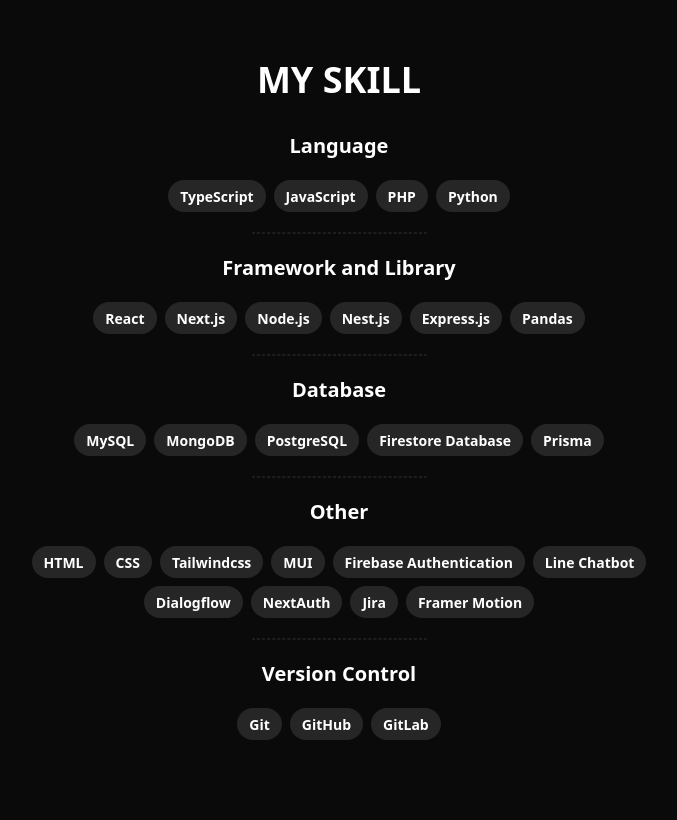
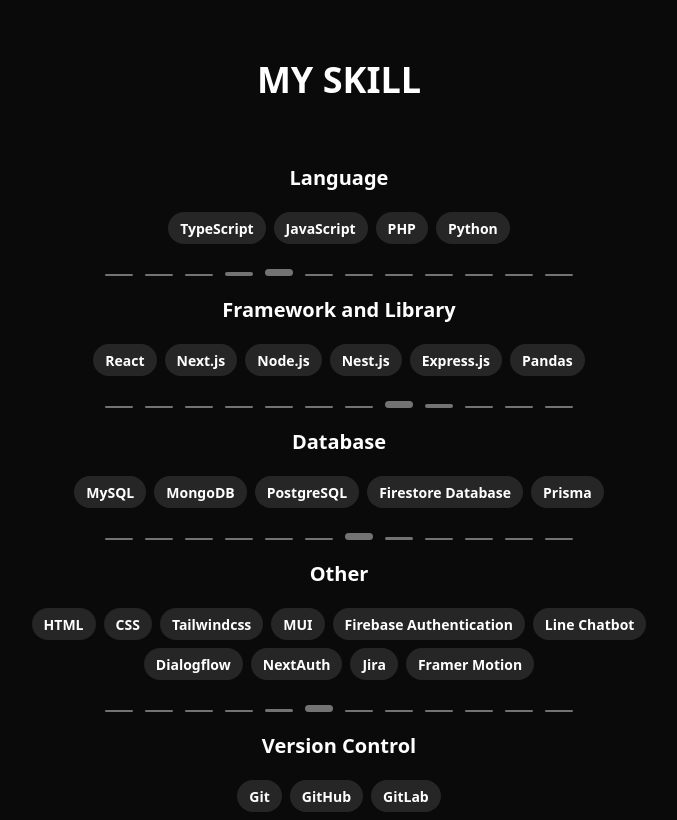
Before and after one commit to TK3096/Portfolio, a React (Vite) app: page / in a window 1280 px wide. Shown: the part 780-1600 px from the top of the page, without its empty margins (301-978 px from the left). Built offline with nearby package versions, Linux system fonts and the light colour scheme.

Commit message:
feat: add adnimation to divider

```diff
--- a/src/components/about/MySkill.tsx
+++ b/src/components/about/MySkill.tsx
@@ -45,18 +45,18 @@
     <Container className={cn('h-full px-4 pt-10 flex flex-col items-center')}>
       <h1 className='font-bold text-2xl md:text-4xl'>MY SKILL</h1>
 
-      <div className='mt-8 space-y-5'>
+      <div className='mt-16 space-y-5'>
         <SkillList title='Language' data={LANGUAGE_SKILL} />
-        <Divider />
+        <Divider length={12} />
         <SkillList
           title='Framework and Library'
           data={FRAMEWORK_AND_LIBS_SKILL}
         />
-        <Divider />
+        <Divider length={12} reverse />
         <SkillList title='Database' data={DATABASE_SKILL} />
-        <Divider />
+        <Divider length={12} time={300} />
         <SkillList title='Other' data={OTHER_SKILL} />
-        <Divider />
+        <Divider length={12} time={300} reverse />
         <SkillList title='Version Control' data={VERSION_CONTROL_SKILL} />
       </div>
     </Container>
--- a/src/components/about/SkillList.tsx
+++ b/src/components/about/SkillList.tsx
@@ -54,7 +54,7 @@
             variants={itemVariants}
             whileHover={{ scale: 1.2 }}
           >
-            <Chip>
+            <Chip className='hover:bg-red-500 hover:text-black transition-colors duration-200'>
               <span className='font-semibold text-sm'>{skill}</span>
             </Chip>
           </motion.div>
--- a/src/components/commons/Divider.tsx
+++ b/src/components/commons/Divider.tsx
@@ -1,7 +1,44 @@
-import React from 'react'
+import React, { useEffect, useState, useMemo } from 'react'
+import { motion } from 'framer-motion'
 
-export const Divider: React.FC = () => {
+interface DividerProps {
+  length?: number
+  time?: number
+  reverse?: boolean
+}
+
+export const Divider: React.FC<DividerProps> = (props: DividerProps) => {
+  const { length = 6, time = 200, reverse } = props
+
+  const [activeIndex, setActiveIndex] = useState(reverse ? length - 1 : 0)
+
+  const duration = useMemo(() => time / 1000, [time])
+
+  useEffect(() => {
+    const interval = setInterval(() => {
+      if (reverse) {
+        setActiveIndex((prevIndex) => (prevIndex - 1 + length) % length)
+      } else {
+        setActiveIndex((prevIndex) => (prevIndex + 1) % length)
+      }
+    }, time)
+
+    return () => clearInterval(interval)
+  }, [])
+
   return (
-    <div className='border-[1px] border-dashed rounded-full border-neutral-600/30 w-1/4 mx-auto' />
+    <div className='w-full h-3 flex gap-3 justify-center items-end'>
+      {Array.from({ length }).map((_, index) => (
+        <motion.div
+          key={index}
+          className='rounded-full bg-neutral-500'
+          animate={{
+            height: activeIndex === index ? '0.5rem' : '0.15rem',
+          }}
+          transition={{ duration }}
+          style={{ width: '1.75rem', height: '0.25rem' }}
+        />
+      ))}
+    </div>
   )
 }
```
